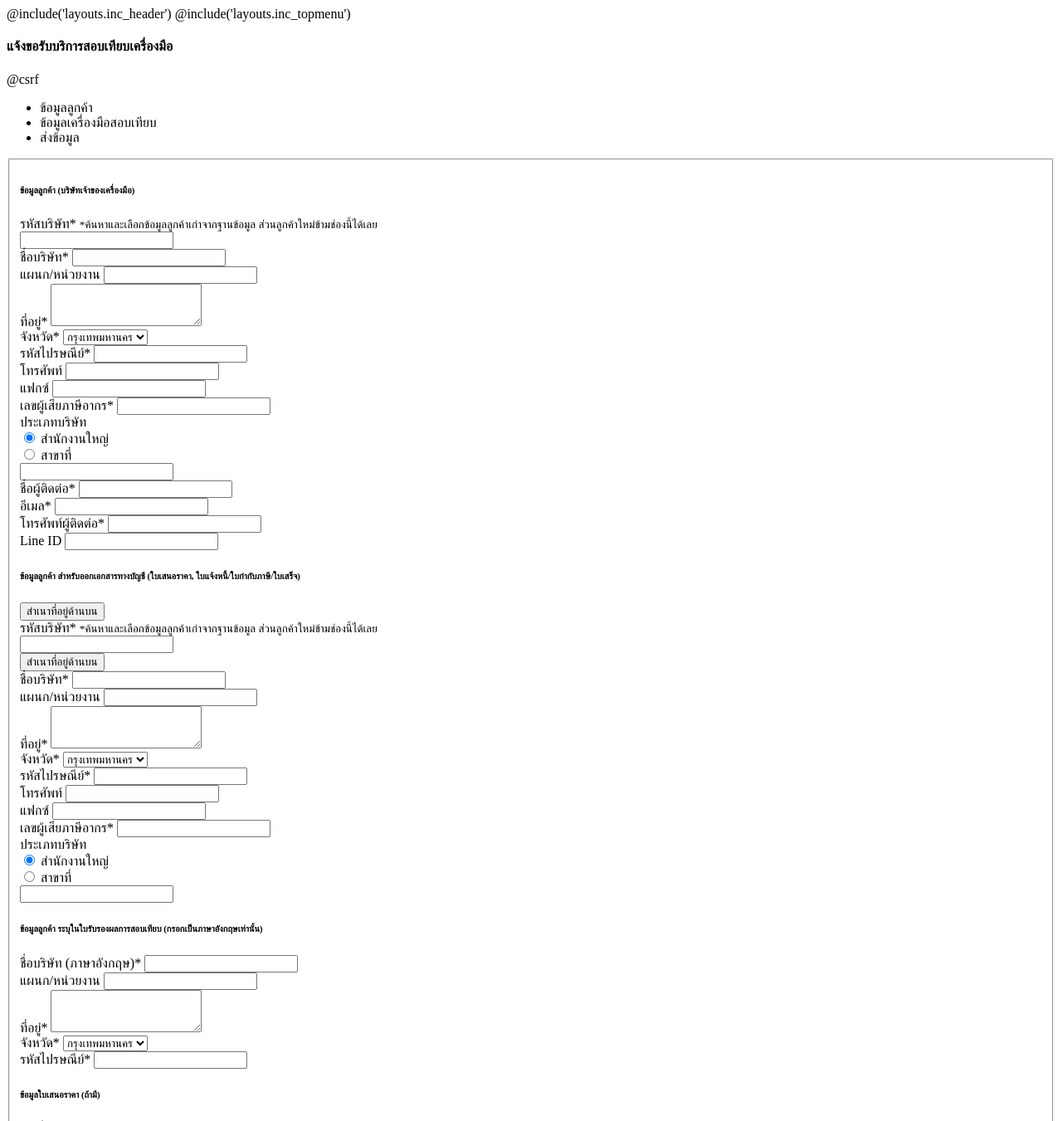
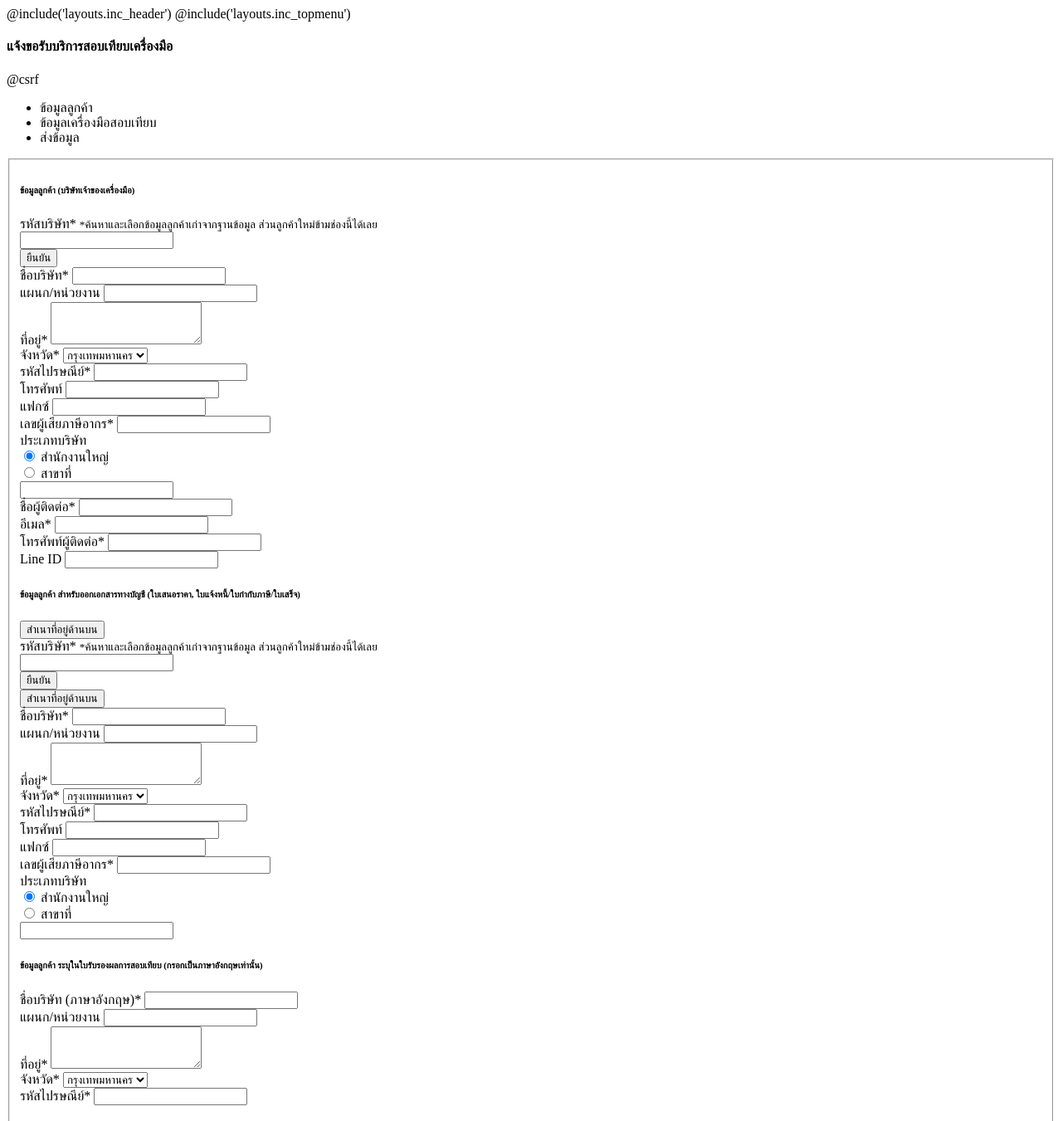
Before and after one commit to kanjanaw/gibthai, a PHP site: page /form-request-service.php in a window 1280 px wide. Shown: the top 1351 px of the page at 83% size. Run offline with PHP 8.4, Linux system fonts and the light colour scheme; some libraries are stand-ins or nearby versions.

Commit message:
HOT แก้ใขเพิ่มปุ่ม

```diff
--- a/Tracking/form-request-service.php
+++ b/Tracking/form-request-service.php
@@ -31,7 +31,10 @@
                             <div class="col-md-6 col-12">
                                 <input type="text" name="companyNo" class="form-or-style"/>
                             </div>
-                            <div class="col-md-6 col-12">
+                             <div class="col-md-3 col-12">
+                                <button onclick="search1()" type="button" class="btn-black w-100">ยืนยัน</button>
+                            </div>
+                            <div class="col-md-12 col-12">
                             </div>
                             <div class="col-md-6 col-12">
                                 <label for="companyName">ชื่อบริษัท*</label>
@@ -120,8 +123,11 @@
                             <div class="col-md-6 col-12">
                                 <input type="text" name="companyNo" class="form-or-style"/>
                             </div>
+                             <div class="col-md-3 col-12">
+                                 <button onclick="search2()" type="button" class="btn-black w-100">ยืนยัน</button>
+                            </div>
                             <!-- pc button -->
-                            <div class="col-md-6 col-12 d-none d-md-block d-lg-block d-xl-block d-xxl-block">
+                            <div class="col-md-3 col-12 d-none d-md-block d-lg-block d-xl-block d-xxl-block">
                                 <button onclick="copyAddress()" type="button" class="btn-black">สำเนาที่อยู่ด้านบน</button>
                             </div>
                             <div class="col-md-6 col-12">
```
